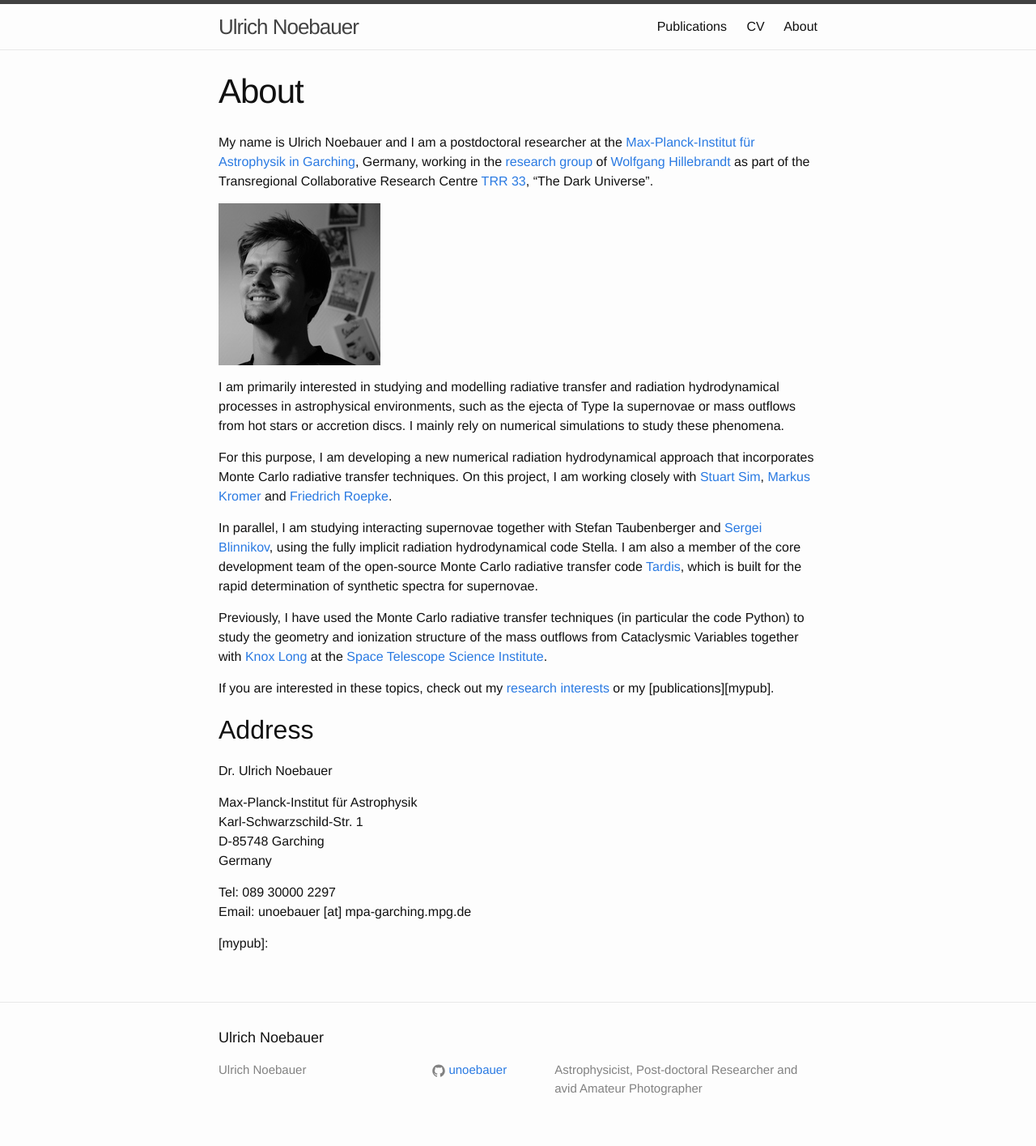
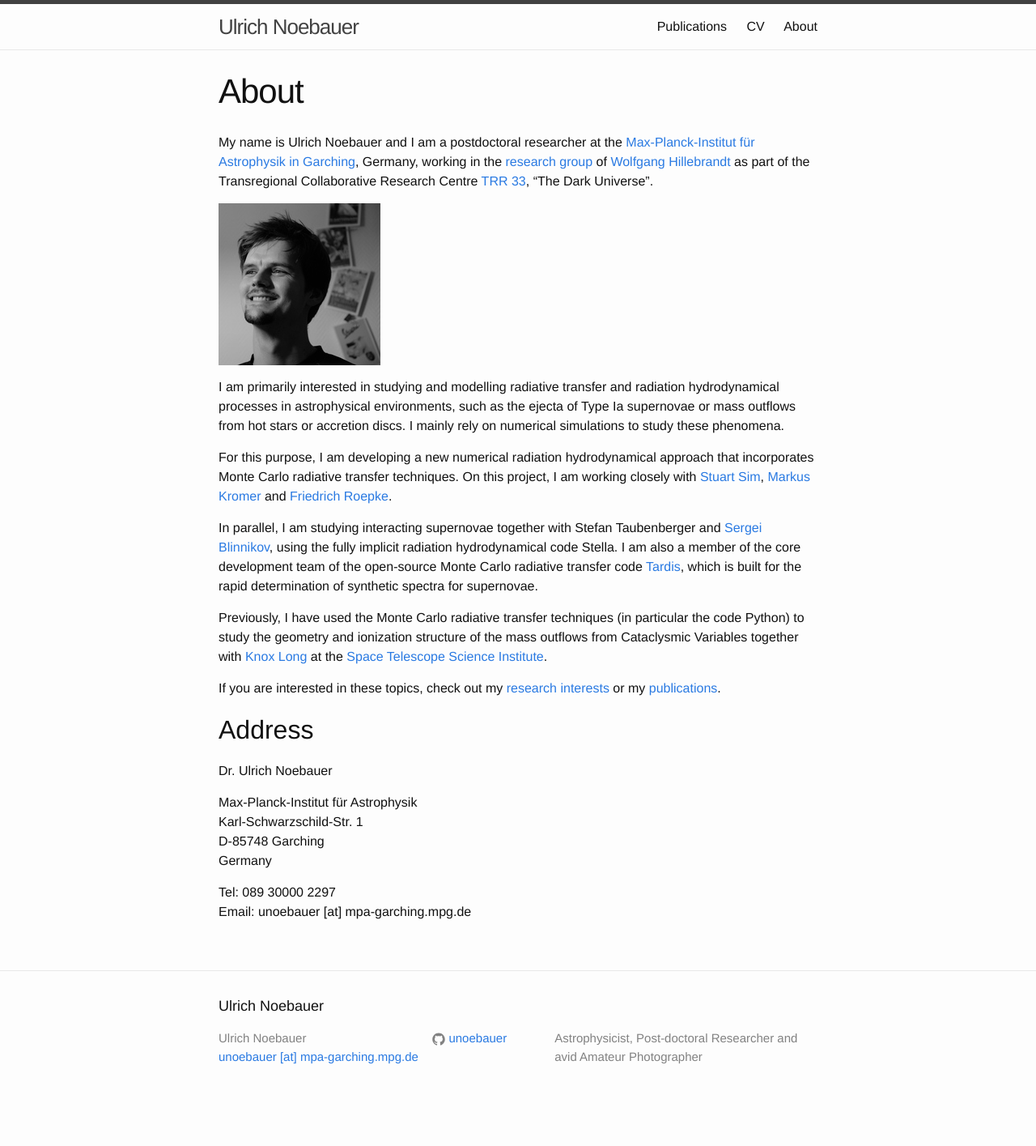
Before and after one commit to unoebauer/unoebauer.github.io, a Jekyll site: the page built from about/index.md, in a window 1280 px wide. Shown: the whole page at 81% size. Built offline with Jekyll 4.4.1, drawn with Linux system fonts in a browser that asks for light colours; after the commit the page ends 1376 px from its top, so only the background shows below that.

Commit message:
Clean-up links

```diff
--- a/_config.yml
+++ b/_config.yml
@@ -7,11 +7,11 @@
 
 # Site settings
 title: Ulrich Noebauer
-# email: unoebauer@mpa-garching.mpg.de
+email: unoebauer [at] mpa-garching.mpg.de
 description: > # this means to ignore newlines until "baseurl:"
   Astrophysicist, Post-doctoral Researcher and avid Amateur Photographer
 baseurl: "" # the subpath of your site, e.g. /blog
-url: "http://yourdomain.com" # the base hostname & protocol for your site
+url: "http://unoebauer.github.io" # the base hostname & protocol for your site
 # twitter_username: jekyllrb
 github_username:  unoebauer
 
```
Also changed, not shown: about/index.md (+2 -2 lines).
